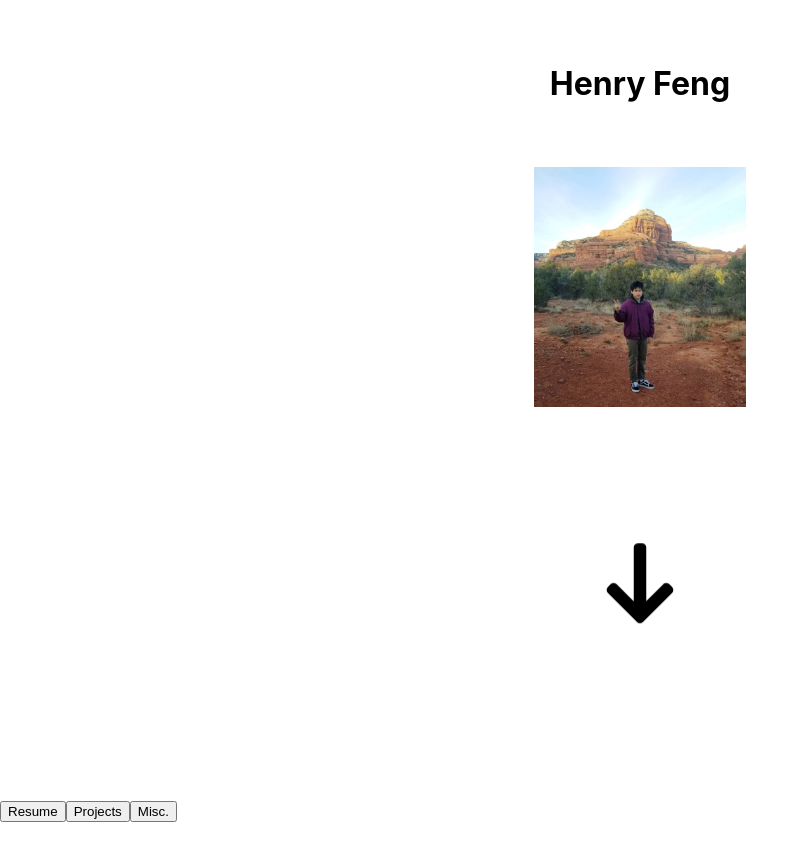
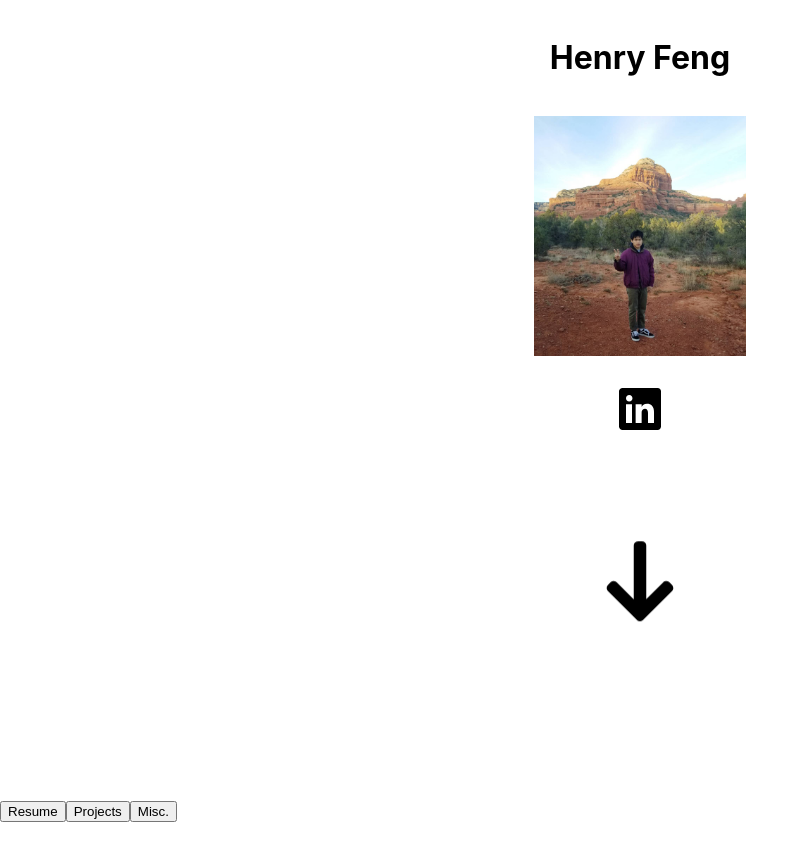
Before and after one commit to yushoo/personal_1.0, a React (Create React App) app: page / in a window 1280 px wide. Shown: the top 860 px of the page, without its empty margins (0-809 px from the left). Before the commit the page ends 822 px from the top, so only its background shows below. Built offline with nearby package versions, Linux system fonts and the light colour scheme.

Commit message:
add smooth scroll and linkedin icon

```diff
--- a/src/App.js
+++ b/src/App.js
@@ -14,7 +14,6 @@ function App() {
         </Route>
         <Route path="/">
           <Landing />
-          <Content />
         </Route>
       </Switch>
     </Router>
--- a/src/pages/Content.css
+++ b/src/pages/Content.css
@@ -0,0 +1,3 @@
+.parentContent {
+  height: 100vh;
+}
--- a/src/pages/Landing.css
+++ b/src/pages/Landing.css
@@ -1,3 +1,7 @@
+html {
+  scroll-behavior: smooth;
+}
+
 .parent {
   height: 100vh;
   text-align: center;
@@ -30,12 +34,17 @@
   text-align: center;
 }
 
+.photoSocials {
+  margin-top: 2%;
+  height: 3em;
+}
+
 .photo {
   height: 15em;
 }
 
 .rightArrow {
-  margin-top: 10%;
+  margin-top: 8%;
   height: 5em;
   transform: rotate(90deg);
 }
@@ -47,5 +56,6 @@
 .title {
   font-size: 200%;
   font-weight: bold;
-  margin: 5%;
+  margin-top: 3%;
+  margin-bottom: 3%;
 }
--- a/src/pages/Landing.js
+++ b/src/pages/Landing.js
@@ -2,17 +2,44 @@ import "./Landing.css";
 
 import me from "./media/me.jpg";
 import rightArrow from "./media/right-arrow.svg";
+import linkedinIcon from "./media/logo-linkedin.svg";
+
+import Content from "./Content";
 
 export default function Landing() {
   return (
+    <>
+      <section>
         <div className="parent">
           <span className="title">Henry Feng</span>
           <div className="photoContainer">
             <img className="photo" src={me} />
+
+            <div className="socials">
+              <a
+                target="_blank"
+                rel="noopener noreferrer"
+                href="https://www.linkedin.com/in/henry-feng-9a11b0129/"
+              >
+                <img className="photoSocials" src={linkedinIcon} />
+              </a>
+            </div>
           </div>
           <div className="">
-        <img className="child rightArrow" src={rightArrow} alt="React Logo" />
+            <a href="#content">
+              <img
+                className="child rightArrow"
+                href="#content"
+                src={rightArrow}
+                alt="React Logo"
+              />
+            </a>
           </div>
         </div>
+      </section>
+      <section id="content">
+        <Content id="content" />
+      </section>
+    </>
   );
 }
```
Also changed, not shown: src/pages/media/logo-linkedin.svg (added), 1 other file (tests, documents, lock files or other folders). Lines whose indentation alone changed are shown as unchanged.
